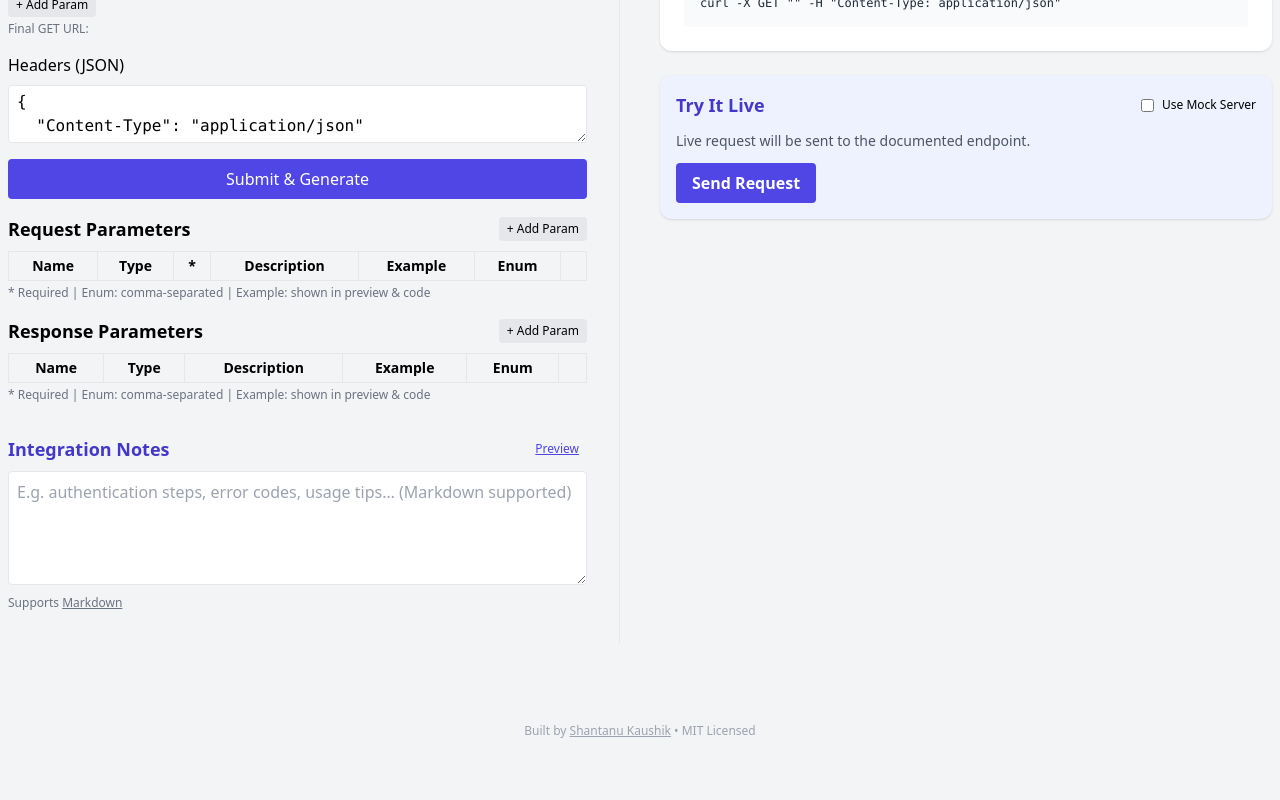
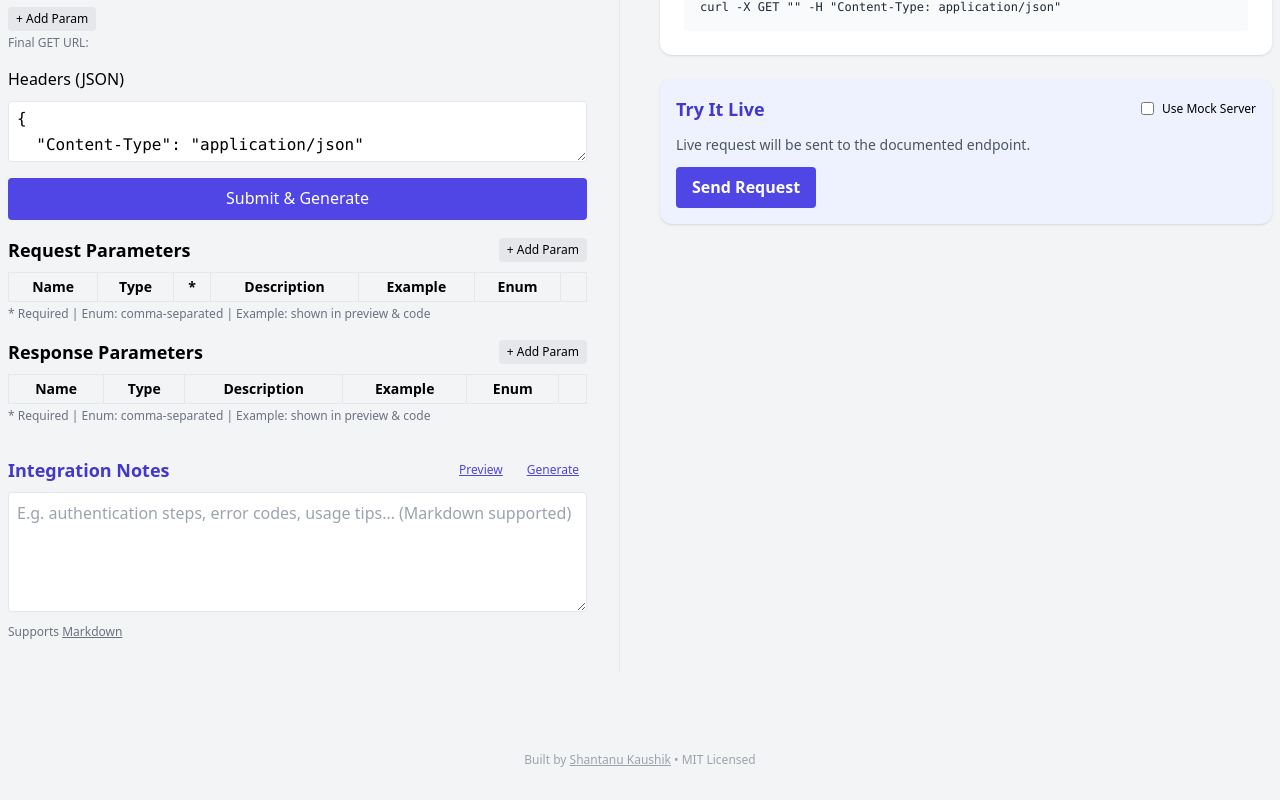
Before and after one commit to shantanuweb/api-doc-builder, a React (Vite) app: page / in a window 1280 px wide. Shown: the part 638-1438 px from the top of the page. Before the commit the page ends 1409 px from the top, so only its background shows below. Built offline with nearby package versions, Linux system fonts and the light colour scheme.

Commit message:
Add integration notes generator and improve UI

```diff
--- a/package.json
+++ b/package.json
@@ -5,7 +5,7 @@
     "dev": "vite",
     "build": "vite build",
     "preview": "vite preview",
-    "lint": "eslint src --ext .js,.jsx",
+    "lint": "eslint \"src/**/*.{js,jsx}\"",
     "test": "vitest run"
   },
   "dependencies": {
@@ -17,6 +17,9 @@
     "react-syntax-highlighter": "^15.5.0"
   },
   "devDependencies": {
+    "@babel/eslint-parser": "^7.28.0",
+    "@babel/preset-react": "^7.27.1",
+    "@eslint/eslintrc": "^3.3.1",
     "@testing-library/jest-dom": "^6.6.3",
     "@testing-library/react": "^16.3.0",
     "@vitejs/plugin-react": "^4.5.2",
--- a/src/App.jsx
+++ b/src/App.jsx
@@ -10,6 +10,7 @@ import TryItLive from "./components/TryItLive";
 import CodeSamples from "./components/CodeSamples";
 import SwaggerExplorerView from "./components/SwaggerExplorerView";
 import RequestSettings from "./components/RequestSettings";
+import generateIntegrationNotes from "./utils/integrationNotes";
 
 export default function App() {
   // State for projects/endpoints and active endpoint
@@ -402,12 +403,30 @@ export default function App() {
                     <h2 className="font-semibold text-lg mb-0 text-indigo-700 dark:text-indigo-300">
                       Integration Notes
                     </h2>
+                    <div className="flex items-center gap-2">
                       <button
                         className="text-xs text-indigo-600 underline px-2 py-1"
                         onClick={() => setShowNotesPreview((v) => !v)}
                       >
                         {showNotesPreview ? "Edit" : "Preview"}
                       </button>
+                      <button
+                        className="text-xs text-indigo-600 underline px-2 py-1"
+                        onClick={() =>
+                          setData((d) => ({
+                            ...d,
+                            integrationNotes: generateIntegrationNotes({
+                              data: d,
+                              requestParams,
+                              responseParams,
+                            }),
+                          }))
+                        }
+                        title="Auto generate from current details"
+                      >
+                        Generate
+                      </button>
+                    </div>
                   </div>
                   {showNotesPreview ? (
                     <div className="prose prose-sm dark:prose-invert bg-gray-50 dark:bg-gray-900 rounded p-3 overflow-auto min-h-[6rem]">
--- a/src/index.css
+++ b/src/index.css
@@ -5,4 +5,5 @@
 /* Optional custom tweaks for API Doc Builder UI */
 body {
   font-family: 'Inter', 'Segoe UI', Arial, sans-serif;
+  line-height: 1.6;
 }
--- /dev/null
+++ b/src/utils/integrationNotes.js
@@ -0,0 +1,36 @@
+export default function generateIntegrationNotes({ data, requestParams, responseParams }) {
+  const parts = [];
+  const { method = 'GET', baseUrl = '', path = '' } = data;
+  const title = data.meta?.title || '';
+  parts.push(`# ${title || 'Endpoint Integration'}`);
+  parts.push(`Use the \`${method}\` request to \`${baseUrl}${path}\`.`);
+
+  if (requestParams && requestParams.length) {
+    const required = requestParams.filter(p => p.required);
+    if (required.length) {
+      parts.push('\n## Required Parameters');
+      required.forEach(p => {
+        parts.push(`- \`${p.name}\` (${p.type}) - ${p.description || 'no description'}`);
+      });
+    }
+
+    const optional = requestParams.filter(p => !p.required);
+    if (optional.length) {
+      parts.push('\n## Optional Parameters');
+      optional.forEach(p => {
+        parts.push(`- \`${p.name}\` (${p.type})${p.description ? ` - ${p.description}` : ''}`);
+      });
+    }
+  }
+
+  if (responseParams && responseParams.length) {
+    parts.push('\n## Response Fields');
+    responseParams.forEach(p => {
+      parts.push(`- \`${p.name}\` (${p.type})`);
+    });
+  }
+
+  parts.push('\nRemember to set the `Content-Type` header to `' + (data.headers?.['Content-Type'] || 'application/json') + '`.');
+
+  return parts.join('\n');
+}
```
Also changed, not shown: eslint.config.js (added, +28 -0 lines), 1 other file (tests, documents, lock files or other folders). Lines whose indentation alone changed are shown as unchanged.
